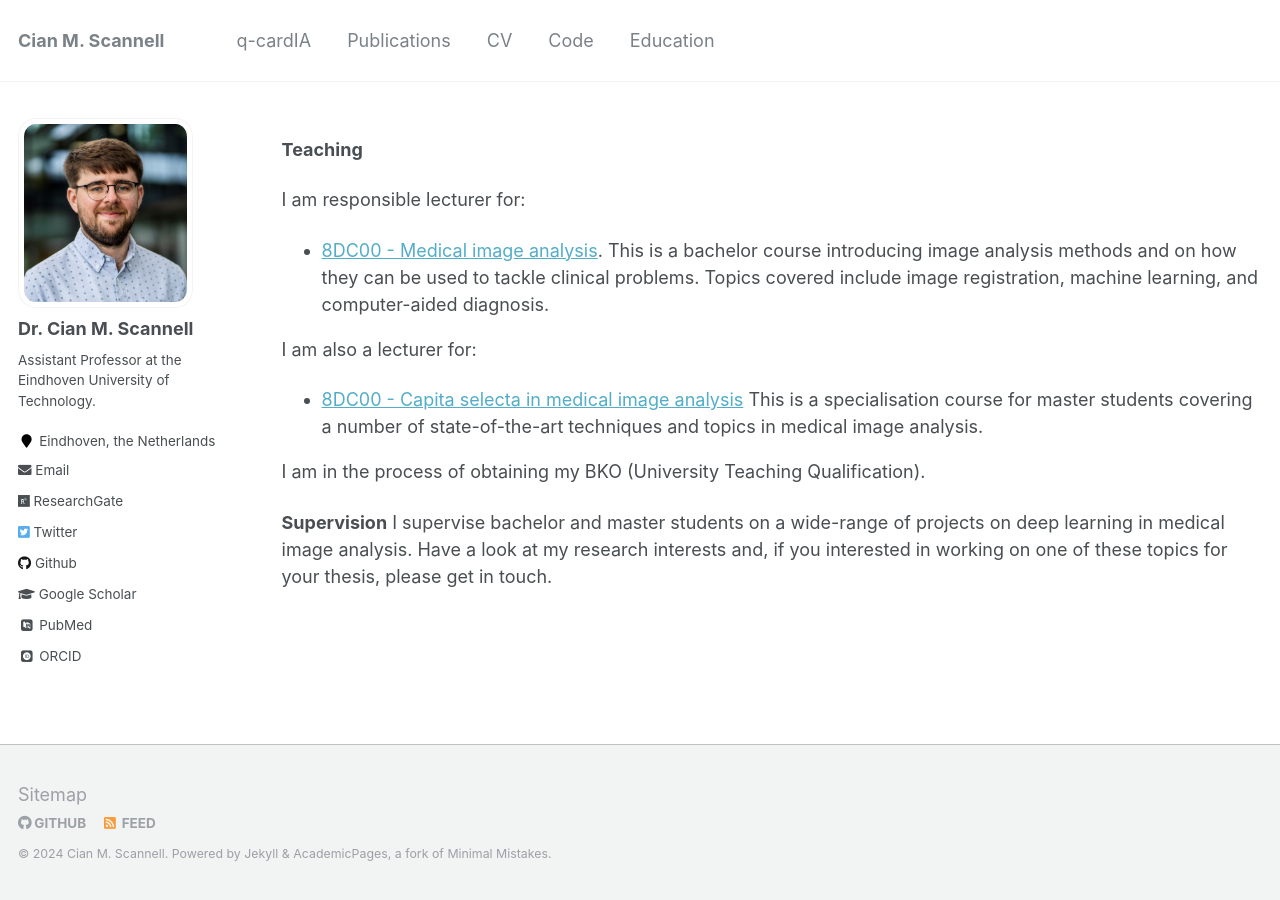
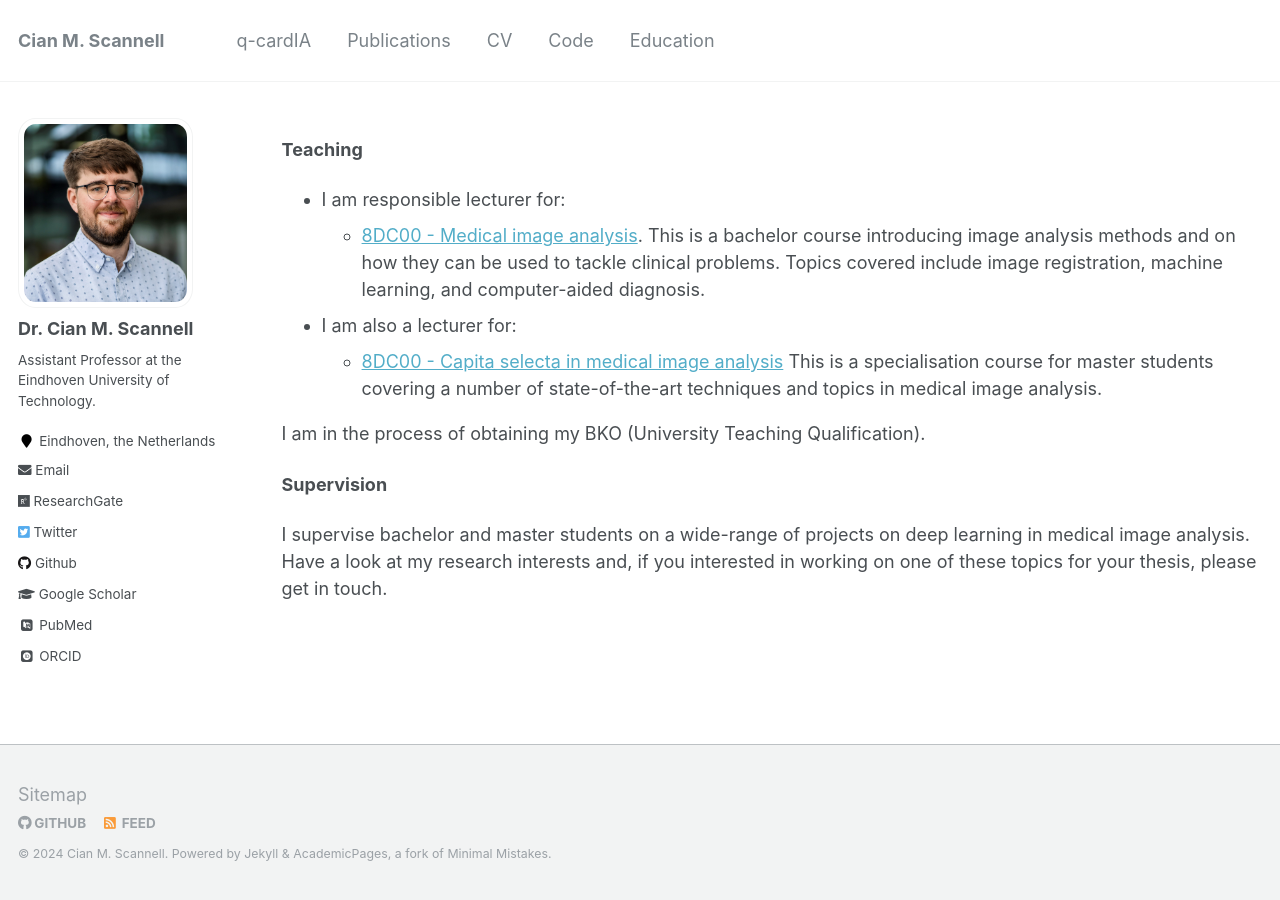
Before and after one commit to cianmscannell/cianmscannell.github.io, a Jekyll site: the page built from _pages/education.md, in a window 1280 px wide. Built offline with Jekyll 4.4.1, drawn with Linux system fonts in a browser that asks for light colours; some web fonts are replaced.

```diff
--- a/_pages/education.md
+++ b/_pages/education.md
@@ -9,15 +9,16 @@ redirect_from:
 
 **Teaching**
 
-I am responsible lecturer for:
-* <a href="https://research.tue.nl/en/courses/medical-image-analysis-3"> 8DC00 - Medical image analysis</a>.
-This is a bachelor course introducing image analysis methods and on how they can be used to tackle clinical problems. Topics covered include image registration, machine learning, and computer-aided diagnosis.
+* I am responsible lecturer for:
+  * <a href="https://research.tue.nl/en/courses/medical-image-analysis-3"> 8DC00 - Medical image analysis</a>.
+  This is a bachelor course introducing image analysis methods and on how they can be used to tackle clinical problems. Topics covered include image registration, machine learning, and computer-aided diagnosis.
 
-I am also a lecturer for:
-* <a href="https://research.tue.nl/en/courses/capita-selecta-in-medical-image-analysis-3"> 8DC00 - Capita selecta in medical image analysis</a>
-This is a specialisation course for master students covering a number of state-of-the-art techniques and topics in medical image analysis.
+* I am also a lecturer for:
+  * <a href="https://research.tue.nl/en/courses/capita-selecta-in-medical-image-analysis-3"> 8DC00 - Capita selecta in medical image analysis</a>
+  This is a specialisation course for master students covering a number of state-of-the-art techniques and topics in medical image analysis.
 
 I am in the process of obtaining my BKO (University Teaching Qualification).
 
 **Supervision**
+
 I supervise bachelor and master students on a wide-range of projects on deep learning in medical image analysis. Have a look at my research interests and, if you interested in working on one of these topics for your thesis, please get in touch.
```
